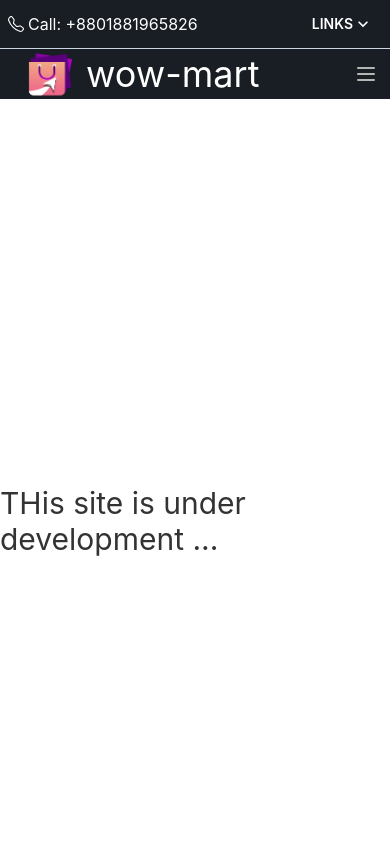
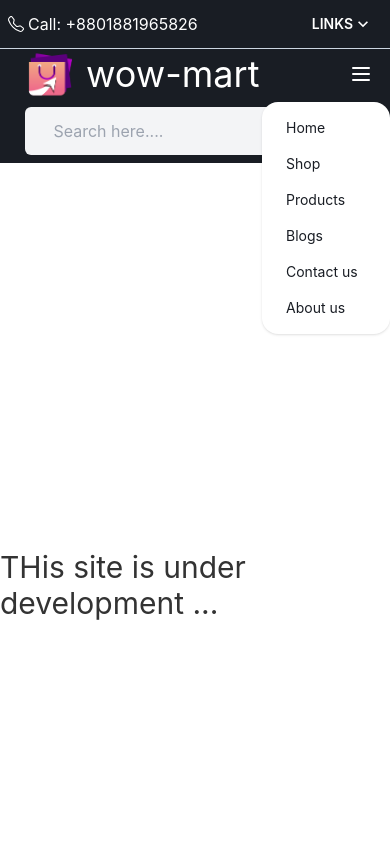
Before and after one commit to md-moniruzzaman01/wow-mart-ecommerce, a Next.js app: page /blog in a window 390 px wide. Both pictures are taken after a click on the label 366 px from the left and 74 px from the top of the page. Shown: the top 844 px of the page. Built offline with nearby package versions, Linux system fonts and the light colour scheme.

Commit message:
add responsive nav and search

```diff
--- a/components/Navbar/Navbottom.js
+++ b/components/Navbar/Navbottom.js
@@ -1,9 +1,11 @@
 import Link from 'next/link';
 import React from 'react';
+import { MdSearch } from 'react-icons/md';
 import { IoDiamondOutline } from "react-icons/io5";
 const Navtop = () => {
     return (
-        <div className="container hidden lg:flex items-center mx-auto gap-x-4  font-semibold text-xl border-b border-slate-200 ">
+        <>
+        <div className="container hidden   lg:flex items-center mx-auto gap-x-4  font-semibold text-xl border-b border-slate-200 ">
         <ul className="menu  w-3/12">
             <li>
                 <a>
@@ -26,6 +28,12 @@ const Navtop = () => {
             <li><a > <span><IoDiamondOutline/></span> Clearance Up to 30% Off</a></li>
         </ul>
     </div>
+
+<div className='flex justify-center h-16 mx-auto md:hidden py-2 bg-secondary '>
+<input className='bg-gray-100 px-7 rounded-l-md w-8/12' type="search" name="search" id="" placeholder='Search here....' />
+<button className='flex  justify-center items-center px-0.5 bg-slate-200 rounded-r-md pr-2'><MdSearch />Search</button>
+</div>
+</>
     );
 };
 
--- a/components/Navbar/Navlogo.js
+++ b/components/Navbar/Navlogo.js
@@ -18,11 +18,38 @@ const Navlogo = () => {
                 </Link>
             </div>
 
-            <div className="flex-none lg:hidden text-success">
+            {/* <div className="flex-none lg:hidden text-success">
                 <label htmlFor="" className="btn btn-square btn-ghost">
                     <svg xmlns="http://www.w3.org/2000/svg" fill="none" viewBox="0 0 24 24" className="inline-block w-6 h-6 stroke-current"><path strokeLinecap="round" strokeLinejoin="round" strokeWidth="2" d="M4 6h16M4 12h16M4 18h16"></path></svg>
                 </label>
+            </div> */}
+
+
+
+
+
+            <div className="dropdown dropdown-end block md:hidden">
+                <label tabIndex="2" className="btn btn-ghost">
+                    <p className="flex items-center text-base-100 hover:text-primary">
+                        <svg xmlns="http://www.w3.org/2000/svg" fill="none" viewBox="0 0 24 24" className="inline-block w-6 h-6 stroke-current"><path strokeLinecap="round" strokeLinejoin="round" strokeWidth="2" d="M4 6h16M4 12h16M4 18h16"></path></svg>
+                    </p>
+                </label>
+                <ul tabIndex="2" className="menu menu-compact dropdown-content mt-1 p-2 shadow bg-white rounded-box w-32 text-neutral">
+
+                    <li> <Link href="/"><a>Home</a></Link> </li>
+                    <li><Link href="/shop"><a>Shop</a></Link></li>
+                    <li><Link href="/products"><a>Products</a></Link></li>
+                    <li><Link href="/blog"><a>Blogs</a></Link></li>
+                    <li><Link href="/contact"><a>Contact us</a></Link></li>
+                    <li><Link href="/about"><a>About us</a></Link></li>
+                </ul>
             </div>
+
+
+
+
+
+
             <div className='w-6/12 hidden lg:flex mx-auto my-4'>
                 <input className='bg-gray-200 px-7 rounded-l-3xl w-11/12 h-11 text-gray-800' type="search" name="search" id="" placeholder='Search here....' />
                 <button className='flex  justify-center font-semibold items-center px-5 bg-gray-300 rounded-r-3xl h-11'>Search</button>
@@ -32,8 +59,8 @@ const Navlogo = () => {
             <div className="flex-none  w-3/12 hidden lg:flex justify-end text-base-100">
                 <ul className="menu menu-horizontal mr-5">
 
-                    <li><a className='text-4xl'><AiOutlineUser/></a></li>
-                    <li><a className='text-4xl relative'><AiOutlineShoppingCart/>  <div className="badge bg-red-500 text-white absolute top-2 left-11">0</div></a></li>
+                    <li><a className='text-4xl'><AiOutlineUser /></a></li>
+                    <li><a className='text-4xl relative'><AiOutlineShoppingCart />  <div className="badge bg-red-500 text-white absolute top-2 left-11">0</div></a></li>
                 </ul>
             </div>
         </div>
```
Lines whose indentation alone changed are shown as unchanged.
